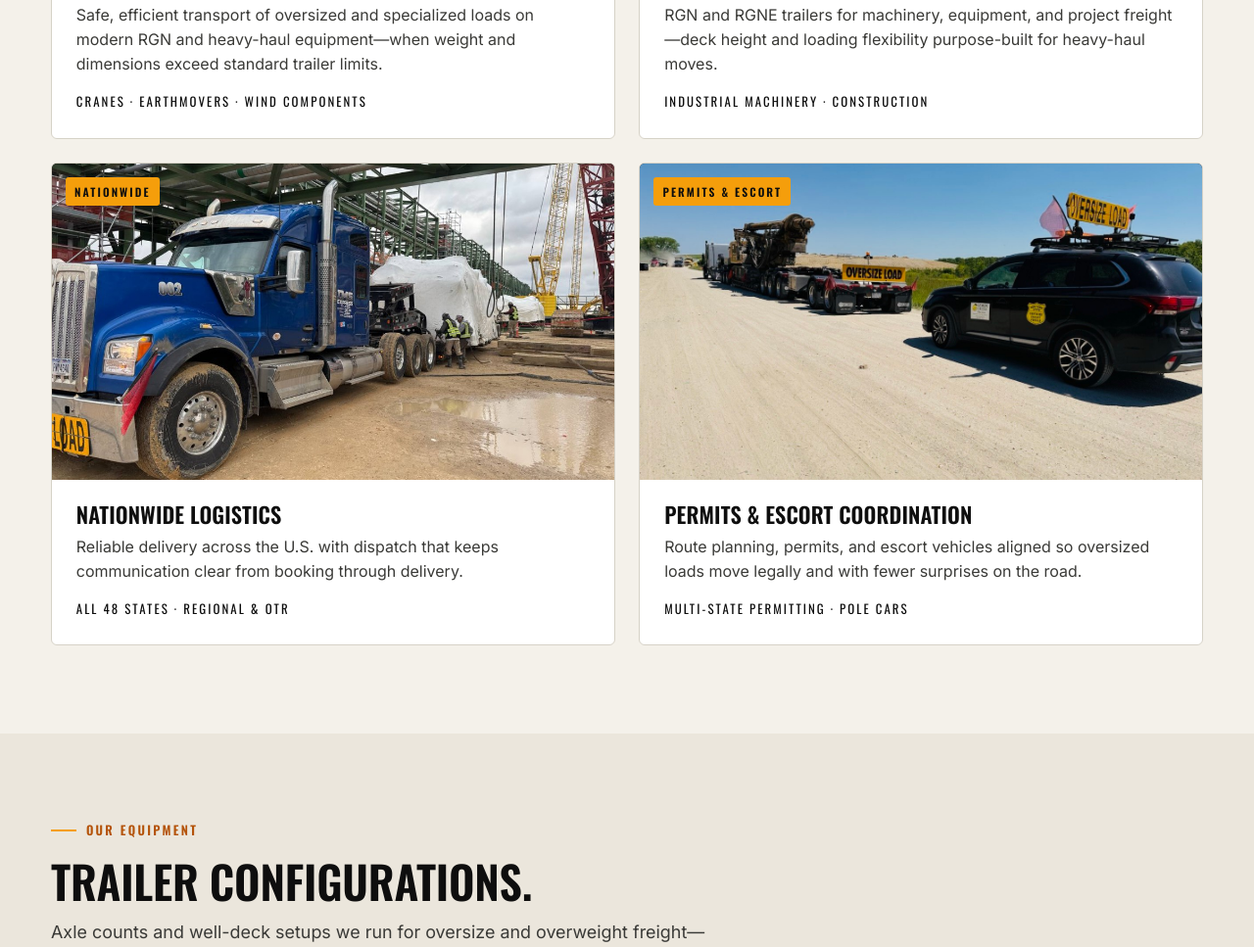
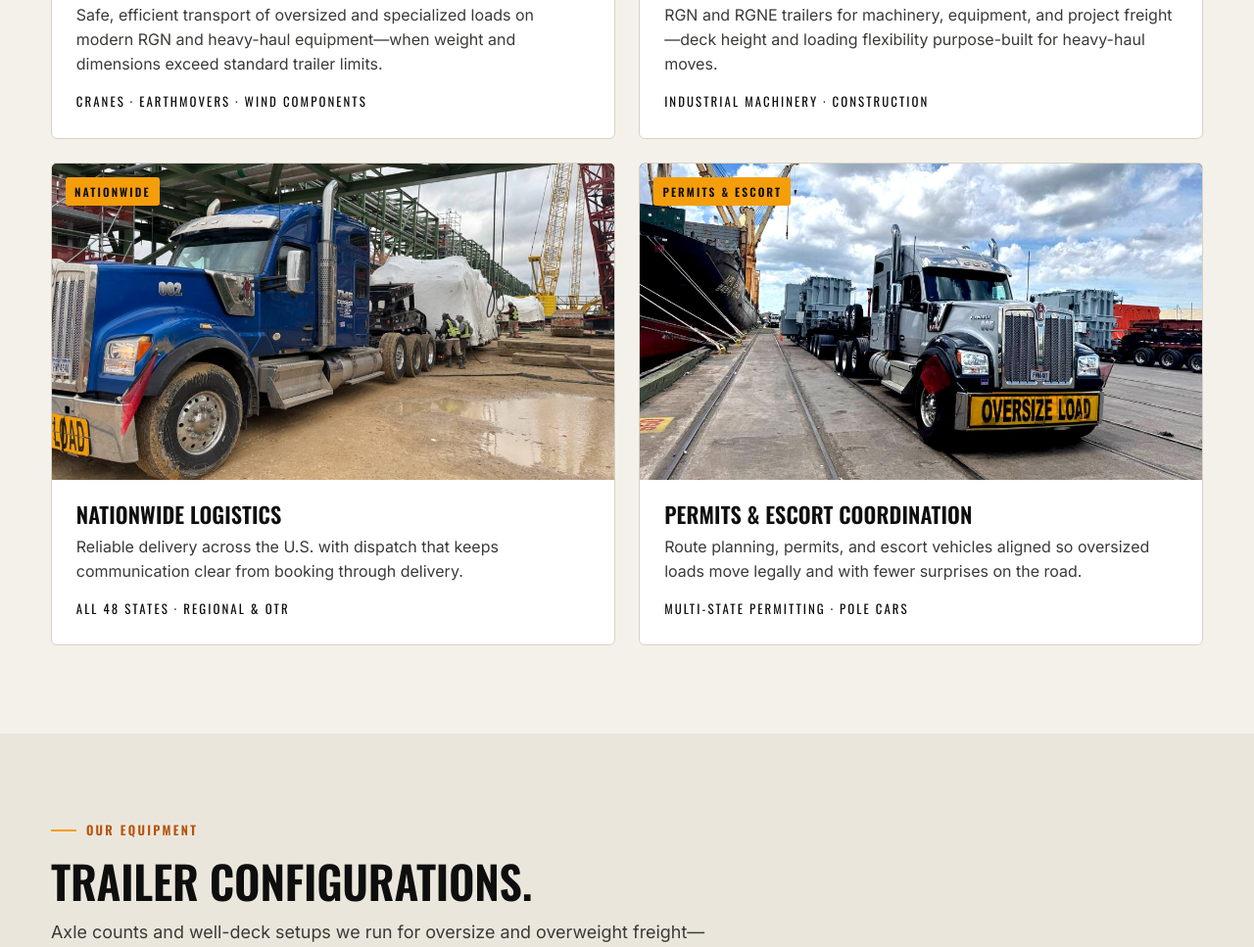
Before and after one commit to Marselsab1/ms-express-website, a website: page equipment.html in a window 1280 px wide. Shown: the part 1042-2009 px from the top of the page at 98% size. Drawn offline with nearby package versions, Linux system fonts and the light colour scheme.

Commit message:
Equipment: Permits & Escort back to port Kenworth truck photo (per Rustam/Marsel)

```diff
--- a/equipment.html
+++ b/equipment.html
@@ -112,7 +112,7 @@
             <article class="service">
               <div class="service-photo">
                 <span class="service-tag">Permits &amp; Escort</span>
-                <img src="assets/gallery-100.jpg" alt="New York State certified escort vehicle with OVERSIZE LOAD banner escorting a heavy haul" loading="lazy" />
+                <img src="assets/gallery-141.jpg" alt="IMS Express Kenworth with oversized transformer load at port, OVERSIZE LOAD" loading="lazy" />
               </div>
               <div class="service-body">
                 <h3>Permits &amp; Escort Coordination</h3>
```
